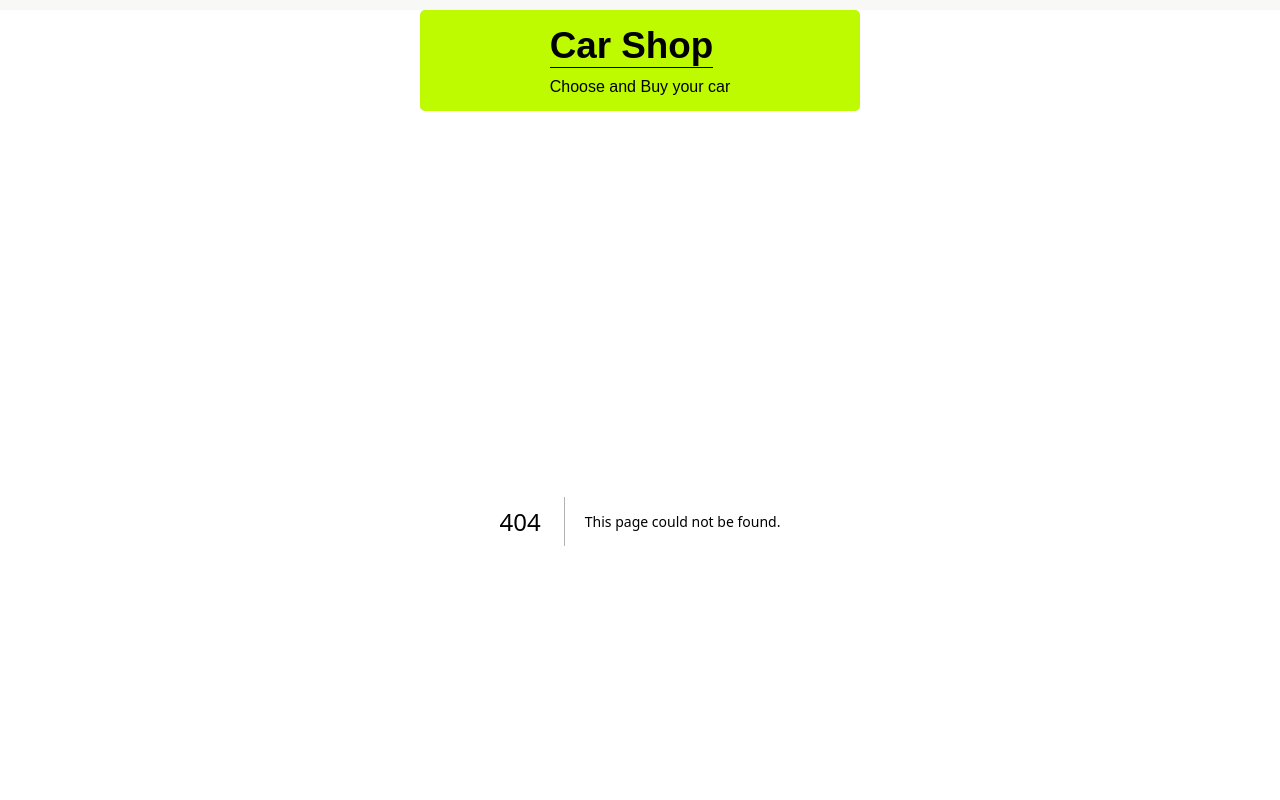
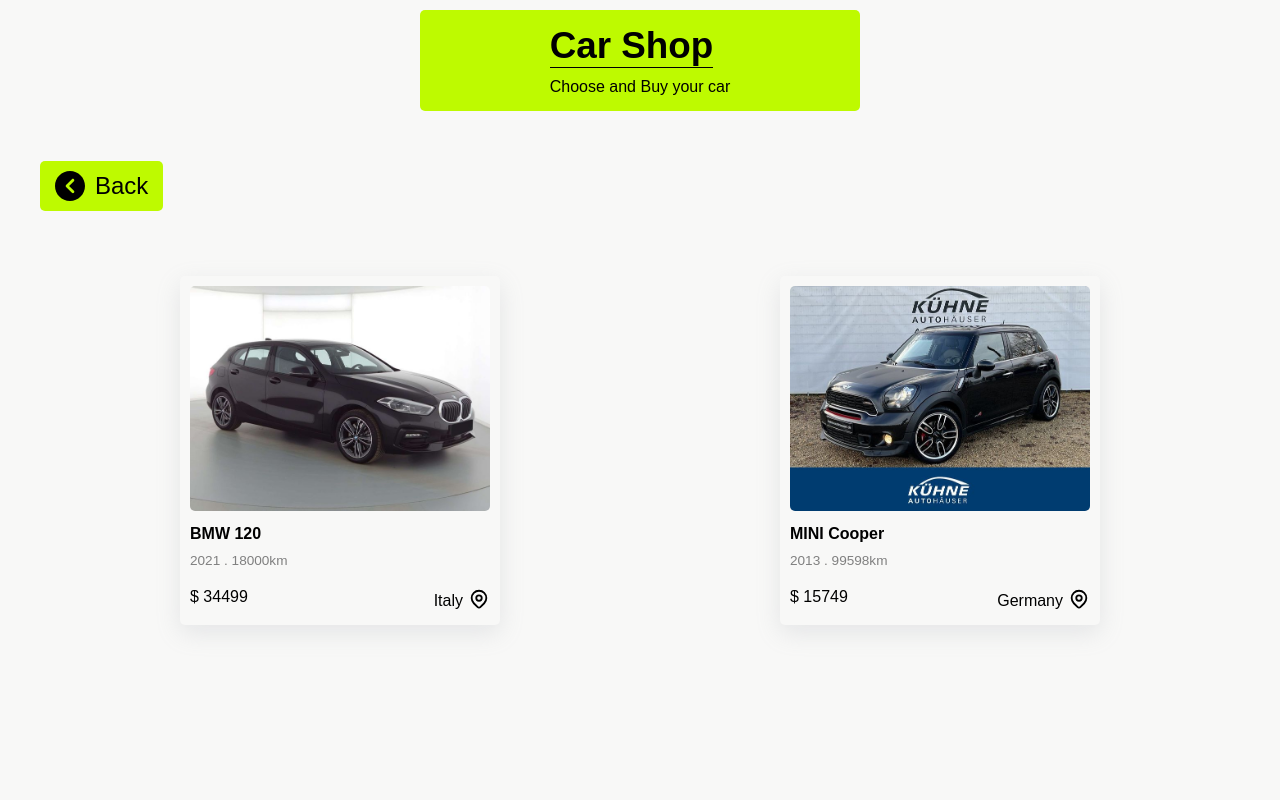
Before and after one commit to MohammadAliPk/Car-Shop, a Next.js app: page /categories/hatchback in a window 1280 px wide. Before the commit this address had no page. Shown: the top 800 px of the page. Built offline with nearby package versions, Linux system fonts and the light colour scheme.

Commit message:
car filtering added to the project

```diff
--- /dev/null
+++ b/components/module/Categories.module.css
@@ -0,0 +1,30 @@
+.container {
+    box-shadow: rgba(149, 157, 165, 0.2) 0px 8px 24px;
+    width: fit-content;
+    margin: 50px auto;
+    display: flex;
+    justify-content: space-between;
+    align-items: center;
+    border-radius: 5px;
+}
+
+.container div {
+    text-align: center;
+    margin: 5px;
+    background-color: #befa00;
+    padding: 5px;
+    padding-bottom: 0;
+    border-radius: 5px;
+    width: 100px;
+}
+
+@media (max-width: 600px) {
+    .container {
+        width: 320px;
+        flex-wrap: wrap;
+    }
+
+    .container div {
+        width: 150px;
+    }
+}
--- /dev/null
+++ b/components/templates/CarsList.js
@@ -0,0 +1,31 @@
+import React from 'react';
+
+import { useRouter } from 'next/router'
+
+// styles
+import styles from './CarsList.module.css'
+
+// icons
+import Back from '../icons/Back'
+
+import Card from '../module/Card';
+
+const CarsList = ({ data }) => {
+    const router = useRouter();
+    const backHandler = () => {
+        router.back();
+    }
+    return (
+        <div className={styles.container}>
+            <div className={styles.back} onClick={backHandler}>
+                <Back />
+                <p>Back</p>
+            </div>
+            <div className={styles.cards}>
+                {data.map(item => <Card key={item.id} {...item} />)}
+            </div>
+        </div>
+    );
+};
+
+export default CarsList;
--- /dev/null
+++ b/components/templates/CarsList.module.css
@@ -0,0 +1,26 @@
+.container {
+    max-width: 1200px;
+    margin: auto;
+}
+
+.back {
+    display: flex;
+    align-items: center;
+    font-size: 1.5rem;
+    width: fit-content;
+    background-color: #befa00;
+    padding: 10px 15px;
+    border-radius: 5px;
+    margin: 50px 0;
+    cursor: pointer;
+}
+
+.back p {
+    margin-left: 10px;
+}
+
+.cards {
+    display: flex;
+    justify-content: space-around;
+    flex-wrap: wrap;
+}
--- a/pages/cars/[carId].js
+++ b/pages/cars/[carId].js
@@ -12,7 +12,6 @@
     const router = useRouter();
     const { carId } = router.query;
     const carDetails = carsData[carId - 1];
-    console.log(carDetails)
 
 
     return (
--- a/pages/cars/index.js
+++ b/pages/cars/index.js
@@ -4,10 +4,12 @@
 // data
 import carsData from '../../data/carsdata';
 import CarsPage from '../../components/templates/CarsPage';
+import Categories from '../../components/module/Categories';
 
 const Details = () => {
     return (
         <div>
+            <Categories />
             <CarsPage data={carsData} />
         </div>
     );
--- /dev/null
+++ b/pages/categories/[carCategory].js
@@ -0,0 +1,21 @@
+import React from 'react';
+
+import { useRouter } from 'next/router';
+
+import CarsList from '../../components/templates/CarsList';
+
+// data
+import carsData from '../../data/carsdata';
+
+const CartCategory = () => {
+    const router = useRouter();
+    const { carCategory } = router.query;
+    const data = carsData.filter(car => car.category === carCategory);
+    return (
+        <div>
+            <CarsList data={data} />
+        </div>
+    );
+};
+
+export default CartCategory;
```
Also changed, not shown: components/module/Categories.js (added, +45 -0 lines).
